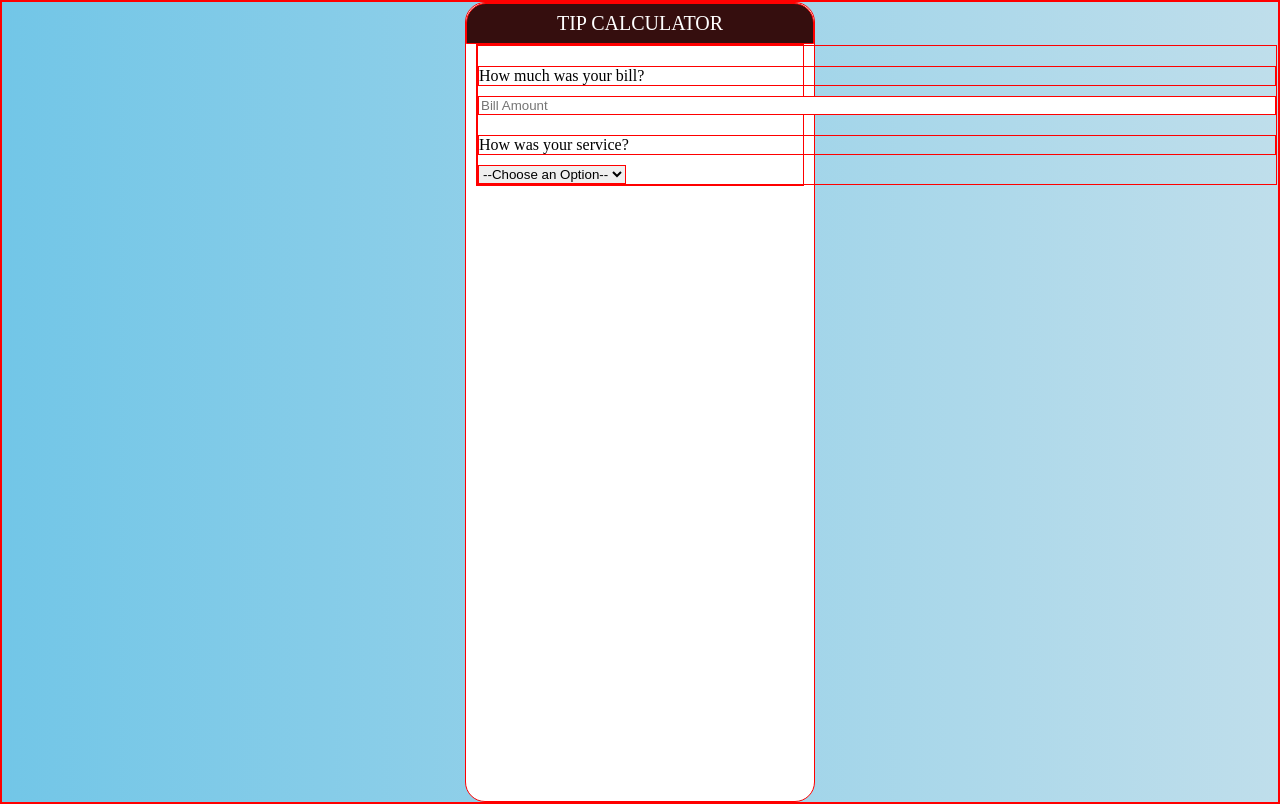
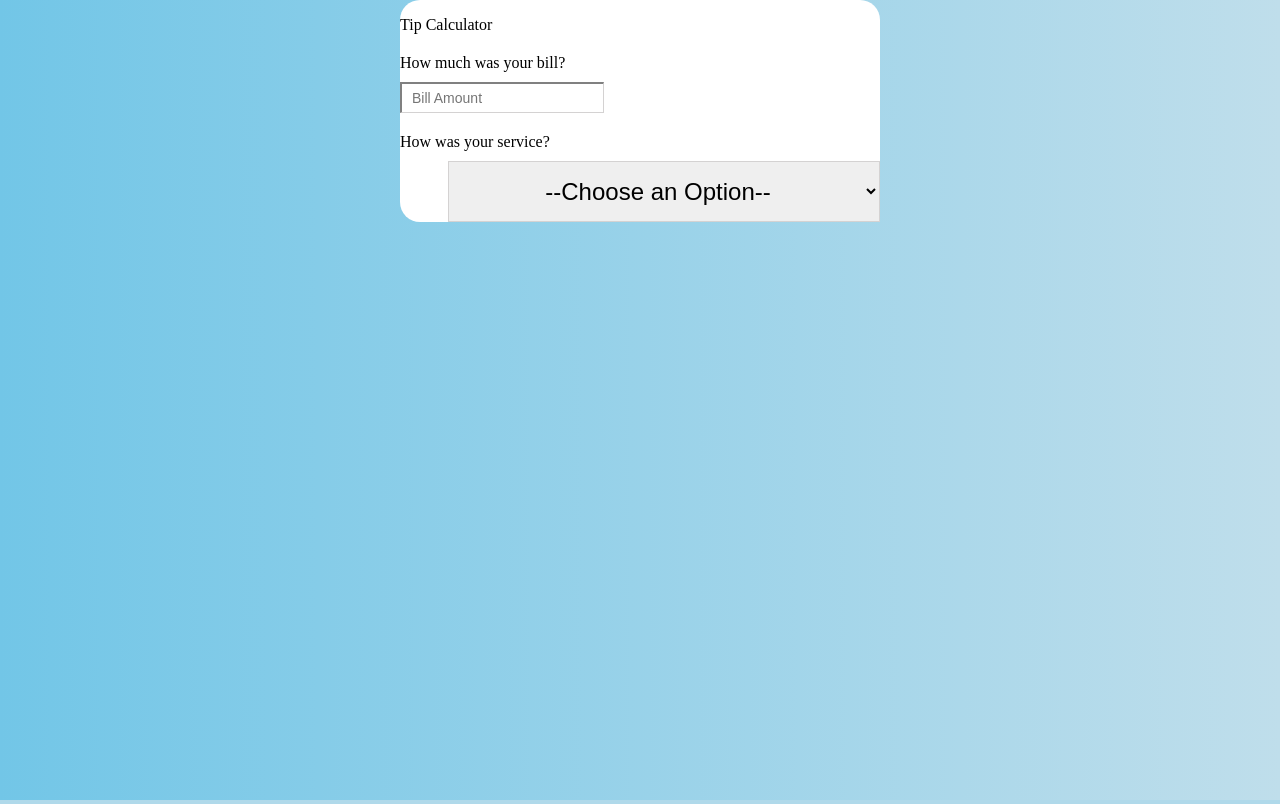
Before and after one commit to Deepak210298/Web-Development, a PHP site: the page made by Tip Calculator/Tip Calculator.html in a window 1280 px wide. Run offline with PHP 8.4, Linux system fonts and the light colour scheme.

Commit message:
Update Tip Calculator style.css

```diff
--- a/Tip Calculator/Tip Calculator style.css
+++ b/Tip Calculator/Tip Calculator style.css
@@ -1,6 +1,6 @@
 *{
     box-sizing: border-box;
-    border: 1px solid red;
+/*    border: 1px solid red;*/
 }
 
 body{
@@ -11,19 +11,18 @@ body{
         rgb(114, 198, 231),
         rgb(191, 222, 235)
     );
-    overflow: hidden;
-
+    display: flex;
 }
 
+
 .calculator{
-    width: 350px;
-    min-height: 100vh;
+    width: 60vh;
     border-radius: 20px;
     margin: 0 auto;
     background-color: white;
 }
 
-p{
+.brown_color{
     margin: 0;
     padding: 8px 0;
     border-radius: 20px 20px 0 0;
@@ -34,13 +33,8 @@ p{
     color: white;
 }
 
-.table{
-    background: white;
-    margin: 0 10px;
-}
-
-.total_bill{
-    width: 100vh;
+form{
+    margin: 0 15px;
 }
 
 label{
@@ -49,9 +43,41 @@ label{
 }
 
 input{
-    width: 100%;
+    padding: 6px 10px;
+    font-size: 14px;
+    border-top: 2px gray solid;
+    border-right: 1px rgb(212, 210, 210) solid;
+    border-left: 2px solid gray;
+    border-bottom: 1px rgb(212, 210, 210) solid;
 }
 
-input::before{
-    content: $;
+form>p{
+    font-size: 18px;
 }
+
+#sharing{
+    width: 65%;
+}
+
+select{
+    width: 90%;
+    padding: 15px;
+    font-size: 24px;
+    text-align: center;
+    margin-left: 10%;
+    border: 1px solid rgb(212, 210, 210);
+}
+
+select:hover{
+    border-color: skyblue;
+}
+
+button{
+    background-color: rgb(136, 25, 25);
+    color: white;
+    font-size: 18px;
+    font-weight: bold;
+    padding: 15px 40px;
+    margin: 30px auto 0 auto;
+    display: block;
+}
```
